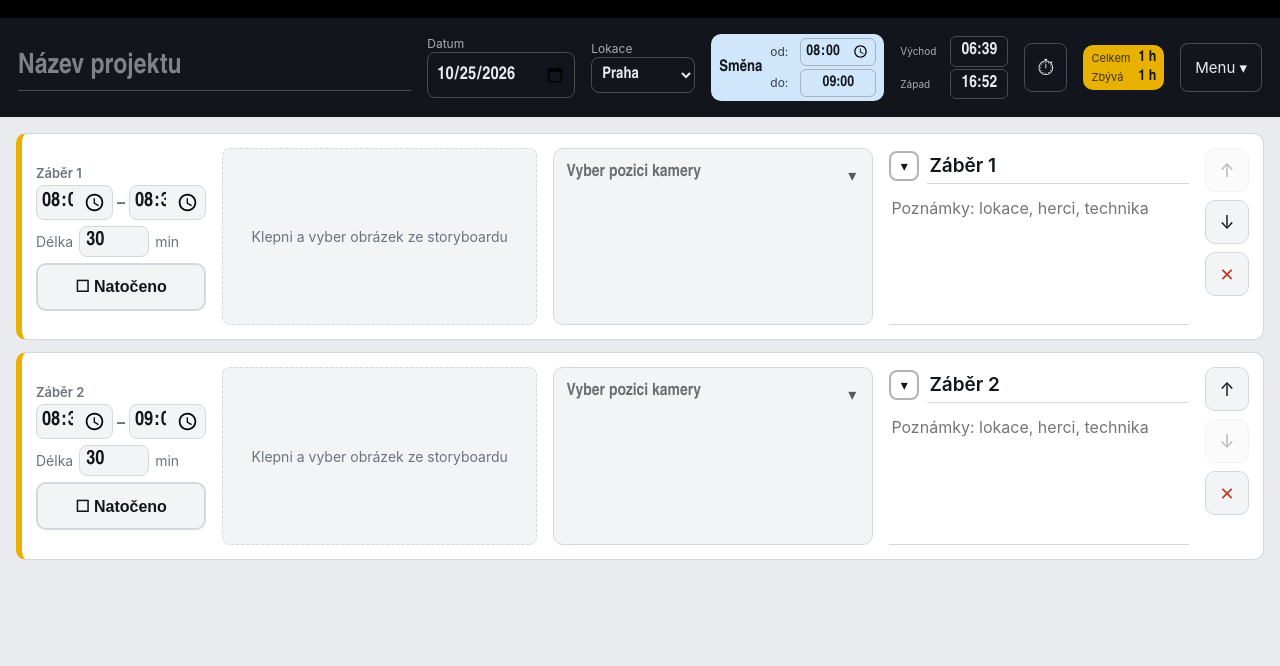
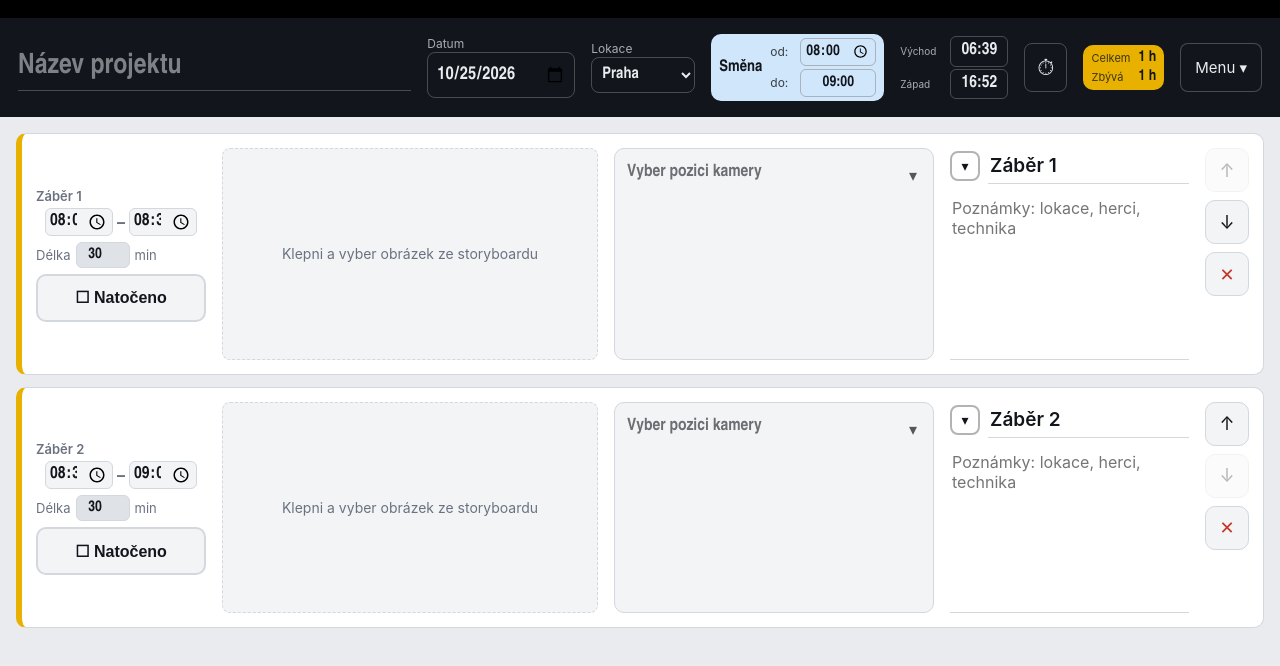
Before and after one commit to 1asistentrezie/Plan-nataceni, a plain HTML site: page index.html in a window 1280 px wide. Drawn offline with Linux system fonts and the light colour scheme.

Commit message:
Add files via upload

```diff
--- a/index.html
+++ b/index.html
@@ -27,7 +27,7 @@ h1{font:700 26px/1 "Barlow Condensed",Arial Narrow,sans-serif;letter-spacing:.02
 .hd .big{font:700 22px/1 "Barlow Condensed",Arial Narrow,sans-serif;font-variant-numeric:tabular-nums}
 header input[type=time]{background:transparent;color:inherit;border:1px solid rgba(128,128,128,.5);border-radius:8px;padding:6px 8px;font:600 18px "Barlow Condensed",Arial Narrow,sans-serif}
 main{max-width:1280px;margin:0 auto;padding:16px 16px 120px}
-.row{display:grid;grid-template-columns:170px minmax(200px,26%) minmax(250px,320px) 1fr auto;gap:16px;align-items:stretch;background:var(--card);border:1px solid var(--line);border-left:6px solid var(--acc);border-radius:10px;padding:14px;margin-bottom:12px}
+.row{display:grid;grid-template-columns:170px minmax(240px,31%) minmax(250px,320px) 1fr auto;gap:16px;align-items:stretch;background:var(--card);border:1px solid var(--line);border-left:6px solid var(--acc);border-radius:10px;padding:14px;margin-bottom:12px}
 .time{display:flex;flex-direction:column;justify-content:center;gap:6px}
 .time .no{font-size:13px;color:var(--mute);font-weight:600}
 .time input{width:100%;background:var(--field);color:var(--ink);border:1px solid var(--line);border-radius:8px;padding:6px 8px;font:700 30px/1.05 "Barlow Condensed",Arial Narrow,sans-serif;font-variant-numeric:tabular-nums}
@@ -198,6 +198,11 @@ header .sumbox .big{font-size:15px;line-height:1.2;text-align:left}
 .row:not(.item) .time>.durf,.row:not(.item) .time>.donebtn,.row:not(.item) .time>.no{margin-top:2px}
 .row:not(.item) .time input[type=time]{font-size:20px;padding:3px 4px}
 .dsh{text-align:center;font-weight:700;font-size:16px;color:var(--mute);line-height:1}
+.row:not(.item) .time input[type=time]{box-sizing:border-box;width:68px;height:28px;font-size:17px;padding:1px 3px;border-radius:6px;text-align:center}
+.row:not(.item) .time input[data-f="a"]{justify-self:end}
+.row:not(.item) .time input[data-f="b"]{justify-self:start}
+.row:not(.item) .time .durf{font-size:13px;gap:5px}
+.row:not(.item) .time .durf input{box-sizing:border-box;width:54px;height:26px;font-size:15px;padding:1px 3px;text-align:center;background:#dfe2e7;color:#12161c;border-radius:6px}
 .sunrow{display:flex;align-items:center;gap:8px}
 .sunrow label{width:42px}
 #sr,#ss{min-width:58px;text-align:center}
@@ -224,7 +229,7 @@ header .sumbox .big{font-size:15px;line-height:1.2;text-align:left}
 .sw1{position:relative;display:inline-block;align-self:flex-start}
 .sq{width:30px;height:30px;border-radius:8px;border:2px solid rgba(128,128,128,.6);padding:0;background:var(--field);color:var(--mute);font-size:14px;line-height:1}
 .sq.empty{background:transparent;color:inherit}
-.pal{position:absolute;z-index:8;top:calc(100% + 6px);left:0;display:flex;flex-wrap:wrap;gap:8px;width:max-content;max-width:300px;background:var(--card);color:var(--ink);border:1px solid var(--line);border-radius:10px;padding:8px;box-shadow:0 6px 20px rgba(0,0,0,.3)}
+.pal{position:absolute;z-index:8;top:calc(100% + 6px);left:0;display:flex;flex-wrap:wrap;gap:8px;width:max-content;max-width:340px;background:var(--card);color:var(--ink);border:1px solid var(--line);border-radius:10px;padding:8px;box-shadow:0 6px 20px rgba(0,0,0,.3)}
 .pal button{width:34px;height:34px;border-radius:50%;border:2px solid var(--line);padding:0}
 .pal button.on{outline:3px solid var(--ink);outline-offset:2px}
 .pal .nc{background:var(--field);color:var(--mute);font-size:14px;line-height:1}
@@ -309,7 +314,7 @@ function sunUI(){
  if(a!=null&&b!=null){var base=Date.UTC(y,m-1,d);sr=pragueT(base+a*36e5);ss=pragueT(base+b*36e5);dl=fmt(Math.round((b-a)*60))}}catch(e){}
  document.getElementById("sr").textContent=sr;document.getElementById("ss").textContent=ss;document.getElementById("dl").textContent=dl;
 }
-var COLS=[["Červená","#d9433b","#fff"],["Oranžová","#f08a24","#12161c"],["Žlutá","#f2cf2e","#12161c"],["Zelená","#3aa655","#12161c"],["Modrá","#2f6fca","#fff"],["Fialová","#8e5bd0","#fff"],["Růžová","#ec6fa8","#12161c"],["Šedá","#9aa3b0","#12161c"],["Tyrkysová","#1fb5ad","#12161c"],["Světle modrá","#4fb3f0","#12161c"],["Limetková","#a4d233","#12161c"],["Hnědá","#8a5a3c","#fff"],["Bordó","#8c1d40","#fff"],["Tmavě modrá","#1f3a68","#fff"],["Tmavě zelená","#1e6b46","#fff"]];
+var COLS=[["Červená","#d9433b","#fff"],["Oranžová","#f08a24","#12161c"],["Žlutá","#f2cf2e","#12161c"],["Zelená","#3aa655","#12161c"],["Modrá","#2f6fca","#fff"],["Fialová","#8e5bd0","#fff"],["Růžová","#ec6fa8","#12161c"],["Šedá","#9aa3b0","#12161c"],["Tyrkysová","#1fb5ad","#12161c"],["Světle modrá","#4fb3f0","#12161c"],["Limetková","#a4d233","#12161c"],["Hnědá","#8a5a3c","#fff"],["Bordó","#8c1d40","#fff"],["Tmavě modrá","#1f3a68","#fff"],["Tmavě zelená","#1e6b46","#fff"],["Korálová","#f26b5b","#12161c"],["Broskvová","#f7b27c","#12161c"],["Světle růžová","#f6a6c9","#12161c"],["Levandulová","#b9a2ee","#12161c"],["Indigo","#4a4fd1","#fff"],["Mátová","#7fdcc0","#12161c"],["Světle zelená","#a6dd9b","#12161c"],["Olivová","#7a8b2d","#fff"],["Béžová","#e0cfa0","#12161c"]];
 function colStyle(s){for(var i=0;i<COLS.length;i++)if(COLS[i][1]===s.color)return ' style="background:'+COLS[i][1]+';color:'+COLS[i][2]+';border-radius:8px;border-bottom-color:transparent;padding:8px 10px"';return ''}
 function palette(cur,act,key){var o=openSw===key;return '<div class="sw1"><button class="sq'+(cur?'':' empty')+'" style="'+(cur?'background:'+cur:'')+'" data-act="swtoggle" data-k="'+key+'" aria-label="Barva" aria-expanded="'+(o?'true':'false')+'">'+(cur?'':'▾')+'</button>'+(o?'<div class="pal"><button class="nc" data-act="'+act+'" data-v="" aria-label="Bez barvy">✕</button>'+COLS.map(function(c){return '<button class="'+(cur===c[1]?'on':'')+'" style="background:'+c[1]+'" data-act="'+act+'" data-v="'+c[1]+'" aria-label="'+c[0]+'"></button>'}).join("")+'</div>':'')+'</div>'}
 function swatches(s){return palette(s.color,"color","t"+s.id)}
```
